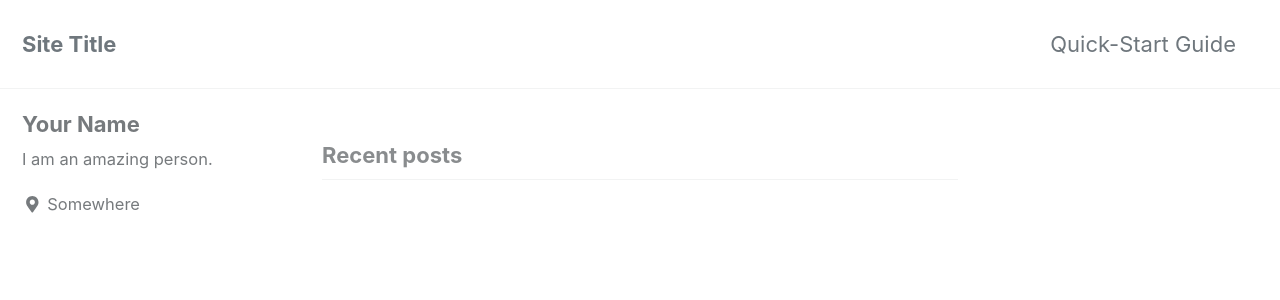
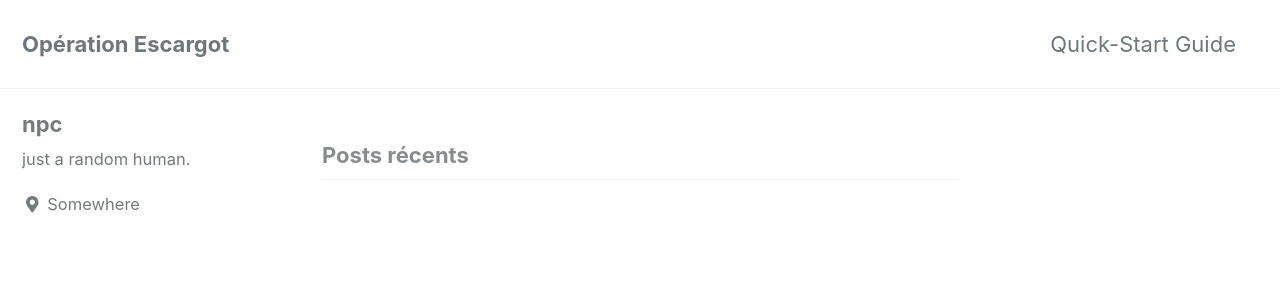
Before and after one commit to nopich/nopich.github.io, a Jekyll site: the page built from index.html, in a window 1280 px wide and 900 px high. Shown: the top 300 px of the window. Built offline with Jekyll 4.4.1, drawn with Linux system fonts in a browser that asks for light colours; cached includes are drawn as plain includes; nearby versions of some CDN libraries; the list of posts is cut into pages by our own code; some of the changed text lies outside the part shown.

Commit message:
Change infos

```diff
--- a/_config.yml
+++ b/_config.yml
@@ -15,11 +15,11 @@ remote_theme             : "mmistakes/minimal-mistakes"
 minimal_mistakes_skin    : "default" # "air", "aqua", "contrast", "dark", "dirt", "neon", "mint", "plum", "sunrise"
 
 # Site Settings
-locale                   : "en-US"
-title                    : "Site Title"
+locale                   : "fr"
+title                    : "Opération Escargot"
 title_separator          : "-"
-name                     : "Your Name"
-description              : "An amazing website."
+name                     : "Collectif Nantais"
+description              : "La plateforme qui vous renseigne sur l'opération escargot"
 url                      : # the base hostname & protocol for your site e.g. "https://mmistakes.github.io"
 baseurl                  : # the subpath of your site, e.g. "/blog"
 repository               : # GitHub username/repo-name e.g. "mmistakes/minimal-mistakes"
@@ -101,9 +101,9 @@ analytics:
 
 # Site Author
 author:
-  name             : "Your Name"
+  name             : "npc"
   avatar           : # path of avatar image, e.g. "/assets/images/bio-photo.jpg"
-  bio              : "I am an amazing person."
+  bio              : "just a random human."
   location         : "Somewhere"
   email            :
   links:
```
